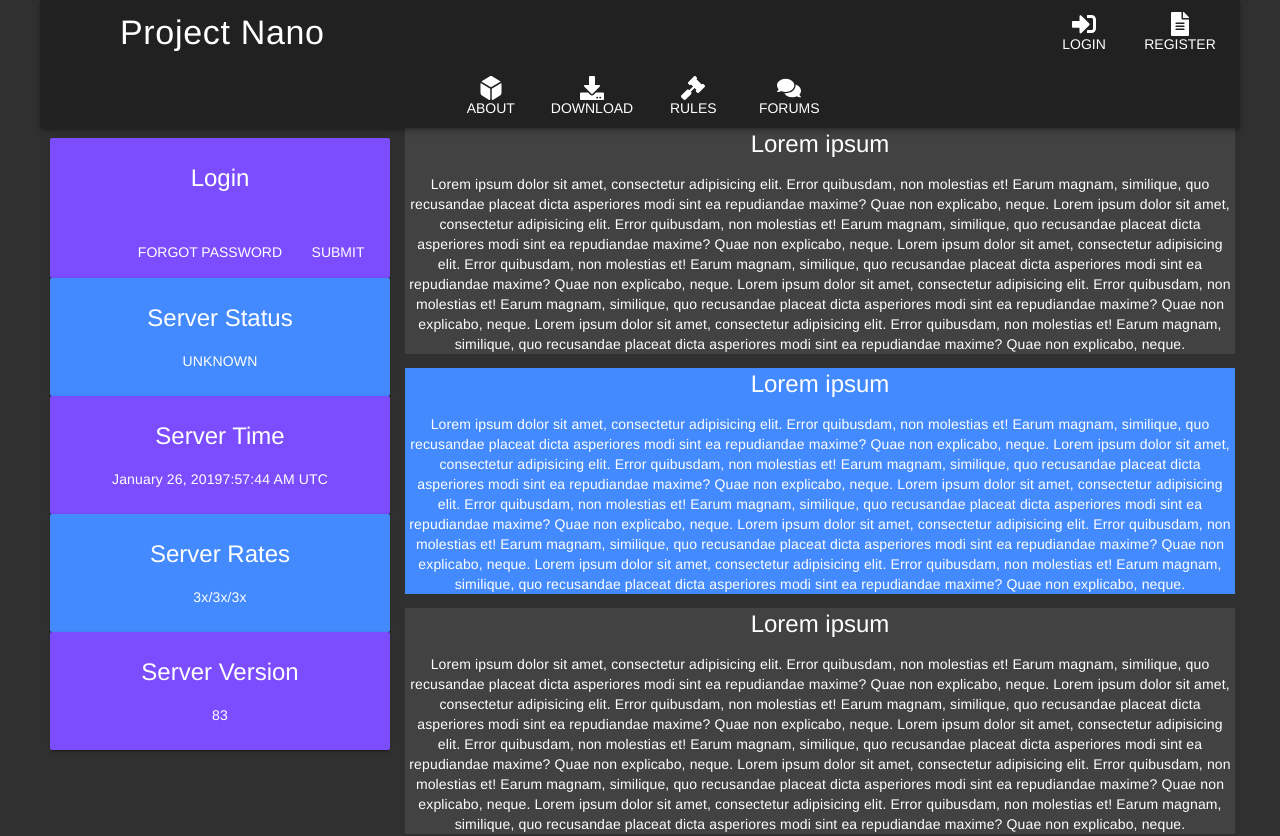
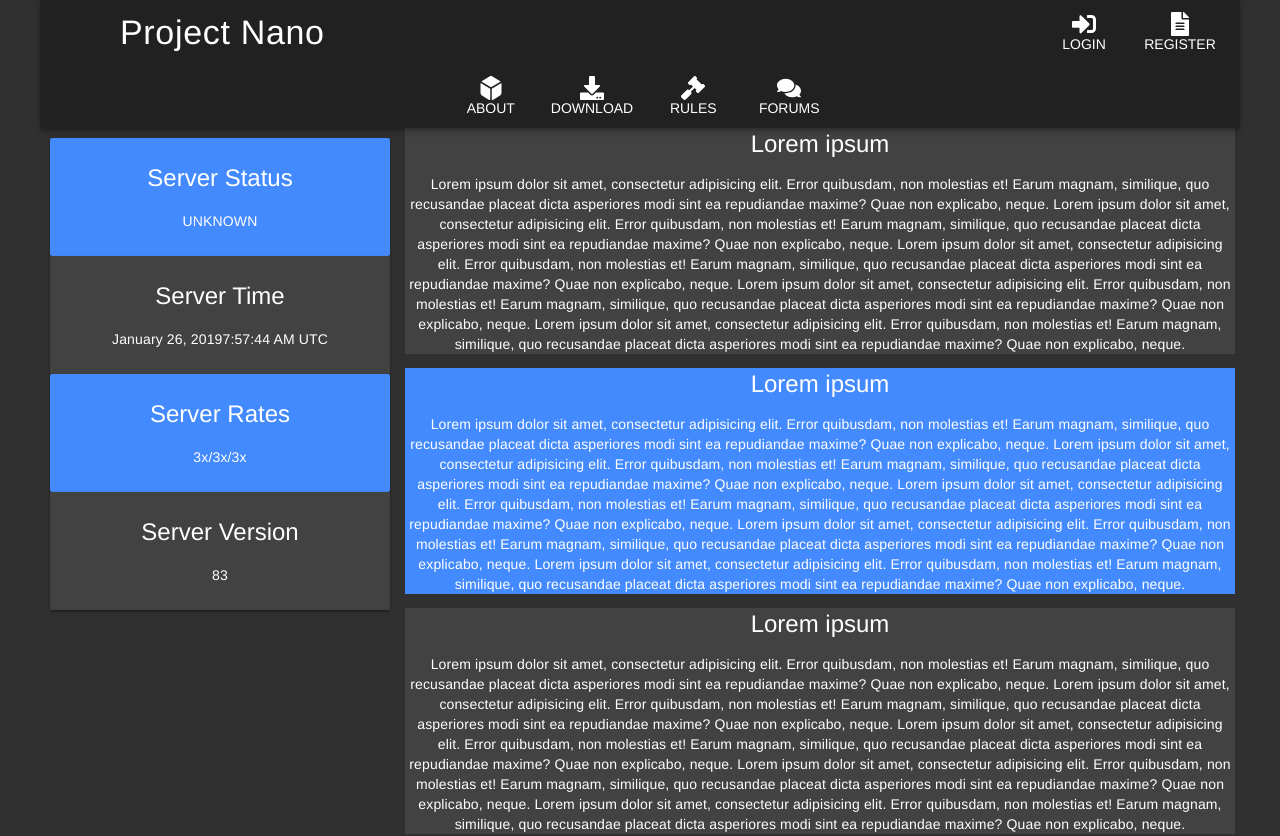
Before and after one commit to minimucho1/pnsite, a Vue app: page / in a window 1280 px wide. Shown: the top 836 px of the page. Built offline with nearby package versions, Linux system fonts and the light colour scheme.

Commit message:
JR | Change color scheme of cards

```diff
--- a/src/components/Sidebar.vue
+++ b/src/components/Sidebar.vue
@@ -1,10 +1,13 @@
 <template>
   <div class="sidebar">
-    <LoginCard />
     <ServerStatusCard />
     <ServerTimeCard />
-    <SidebarCard v-bind:title="serverRatesTitle" v-bind:value="serverRatesValue" />
-    <SidebarCard class="md-accent" v-bind:title="serverVersionTitle" v-bind:value="serverVersionValue" />
+    <SidebarCard
+      class="md-primary"
+      v-bind:title="serverRatesTitle"
+      v-bind:value="serverRatesValue"
+    />
+    <SidebarCard v-bind:title="serverVersionTitle" v-bind:value="serverVersionValue" />
   </div>
 </template>
 
@@ -30,9 +33,6 @@ export default {
 
 <style scoped>
 .sidebar {
-  /* display: flex; */
-  /* flex-direction: column; */
-  /* min-height: inherit; */
   padding: 10px;
 }
 </style>
--- a/src/components/sidebar/LoginCard.vue
+++ b/src/components/sidebar/LoginCard.vue
@@ -15,7 +15,7 @@
 <script>
 export default {
   name: 'LoginCard',
-}
+};
 </script>
 
 <style>
--- a/src/components/sidebar/ServerTimeCard.vue
+++ b/src/components/sidebar/ServerTimeCard.vue
@@ -1,5 +1,5 @@
 <template>
-  <md-card class="md-accent" md-with-hover>
+  <md-card md-with-hover>
     <md-card-header>
       <div class="md-title">Server Time</div>
     </md-card-header>
--- a/src/components/sidebar/SidebarCard.vue
+++ b/src/components/sidebar/SidebarCard.vue
@@ -1,5 +1,5 @@
 <template>
-  <md-card class="md-primary" md-with-hover>
+  <md-card md-with-hover>
     <md-card-header>
       <div class="md-title">{{ title }}</div>
     </md-card-header>
```
Also changed, not shown: src/components/Header.vue (+12 -4 lines).
